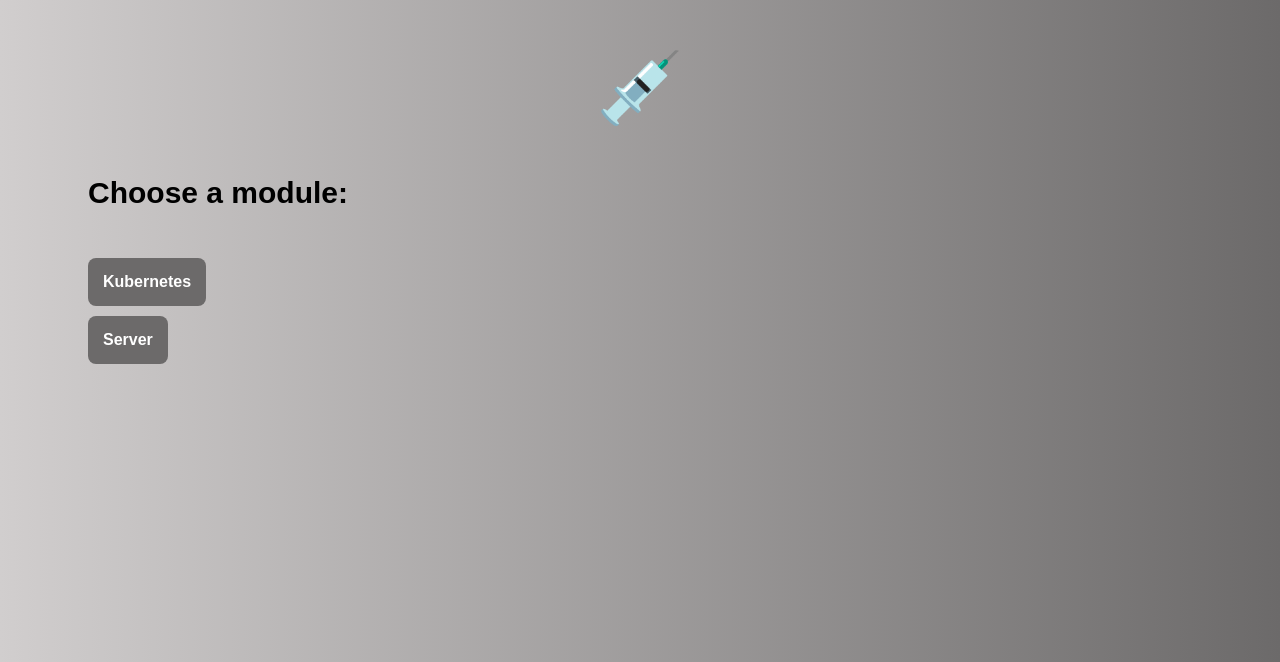
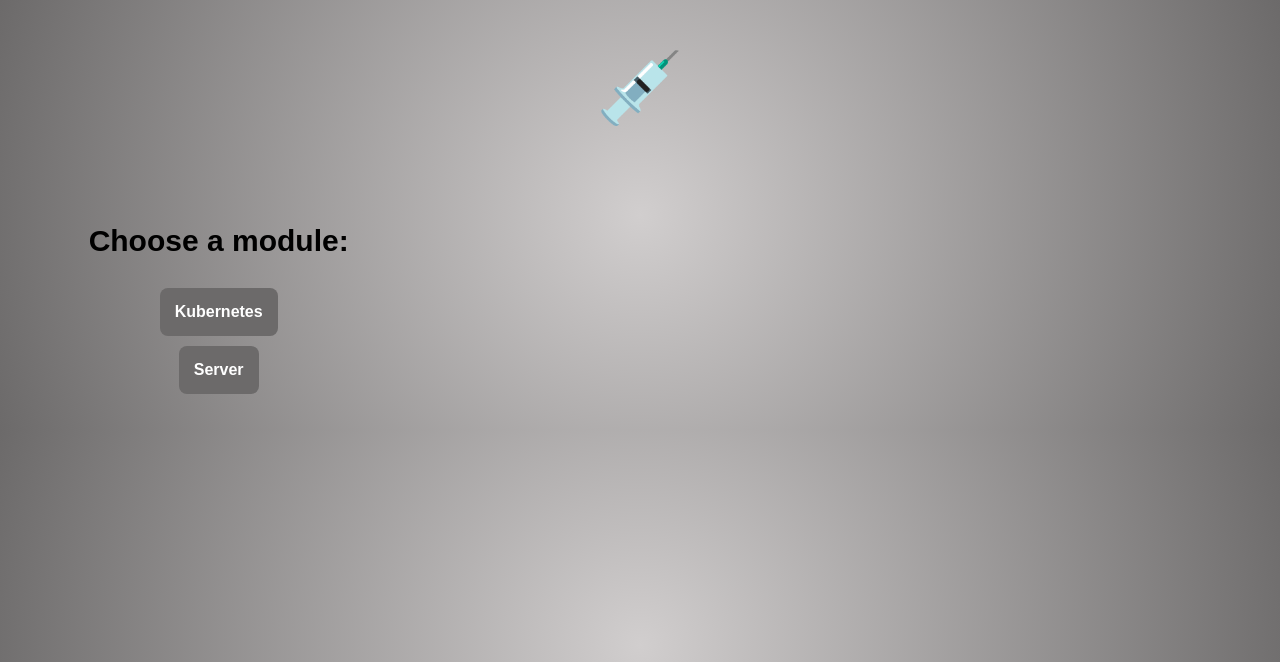
Before and after one commit to witkiewiczmikolaj/helbreder, a Flask app: page / in a window 1280 px wide. Shown: the top 662 px of the page. Run offline with Flask 2, Linux system fonts and the light colour scheme; parts of the project's set-up code (start-up, migrations or seed data) failed here and were passed over; some libraries are stand-ins or nearby versions.

Commit message:
CSS Styling

```diff
--- a/core/app.py
+++ b/core/app.py
@@ -21,23 +21,23 @@ def static_main():
 def object():
     with open(os.path.abspath("D:/helbreder/doc/possibilities.yml"), 'r') as stream:
         data = yaml.safe_load(stream)
-
+    act = "Choose an action:"
     action = str(request.args.get('jsdata'))
     action1 = data['modules'][f'{action}']['actions'][0].title()
     action2 = data['modules'][f'{action}']['actions'][1].title()
     action3 = data['modules'][f'{action}']['actions'][2].title()
-    return render_template("actions.html", action1 = action1, action2 = action2, action3 = action3)
+    return render_template("actions.html", action1 = action1, action2 = action2, action3 = action3, act = act)
 
 @helbreder.route('/targets')
 def action():
     with open(os.path.abspath("D:/helbreder/doc/possibilities.yml"), 'r') as stream:
         data = yaml.safe_load(stream)
-
+    targ = "Choose a target:"
     target = str(request.args.get('jsdata'))
     target1 = data['modules'][f'{target}']['targets'][0].title()
     target2 = data['modules'][f'{target}']['targets'][1].title()
     target3 = data['modules'][f'{target}']['targets'][2].title()
-    return render_template("targets.html", target1 = target1, target2 = target2, target3 = target3)
+    return render_template("targets.html", target1 = target1, target2 = target2, target3 = target3, targ = targ)
 
 @helbreder.route('/api',methods=['POST'])
 @auth.login_required
--- a/core/static/css/main.css
+++ b/core/static/css/main.css
@@ -1,6 +1,6 @@
 body {
     background: rgb(26,26,26);
-    background: linear-gradient(90deg, rgb(209, 206, 206) 0%, rgb(108, 106, 106) 100%);
+    background: radial-gradient(circle, rgb(209, 206, 206) 0%, rgb(108, 106, 106) 100%);
     text-align: left;
     font-family: Arial, Helvetica, sans-serif;
 }
@@ -8,7 +8,6 @@ body {
 p {
     font-weight: 600;
     font-size: 30px;
-    margin-left: 5rem;
 }
 
 h1 {
@@ -16,13 +15,16 @@ h1 {
     font-size: 70px;
 }
 
-.row {
-    display: flex;
+.row::after {
+    content: "";
+    display: table;
+    clear: both;
   }
 
-  .column {
-    flex: 25%;
-    margin-left: 5rem;
+.column {
+    float: left;
+    width: 33.33%;
+    text-align: center;
   }
 
 button {
@@ -44,3 +46,28 @@ button:hover {
     border-color: rgb(209, 206, 206);
     cursor: pointer;
 }
+
+.targ_butt:focus {
+    transform: scale(0.98);
+    box-shadow: 3px 2px 22px 1px rgb(20, 240, 0);
+}
+
+.welc_butt:focus {
+    transform: scale(0.98);
+    box-shadow: 3px 2px 22px 1px rgb(20, 240, 0);
+}
+
+.act_butt:focus {
+    transform: scale(0.98);
+    box-shadow: 3px 2px 22px 1px rgb(20, 240, 0);
+}
+
+.value_label {
+    align-items: center;
+}
+
+@media screen and (max-width: 600px) {
+    .column {
+      width: 100%;
+    }
+  }
--- a/core/templates/index.html
+++ b/core/templates/index.html
@@ -7,13 +7,13 @@
     </head>
     <body>
         <h1>&#128137;</h1>
-        <p>{{ welc }}</p>
         <br>
         <div class="row">
             <div class="column">
-                <button id="butt" type="button">{{ kubernetes }}</button>
+                <p>{{ welc }}</p>
+                <button class="welc_butt" id="butt" type="button">{{ kubernetes }}</button>
                 <br>
-                <button id="butt1" type="button">{{ server }}</button>
+                <button class="welc_butt" id="butt1" type="button">{{ server }}</button>
             </div>
             <div class="column">
                 <div id="actions"></div>
@@ -22,6 +22,10 @@
                 <div id="targets"></div>
             </div>
         </div>
+        <br>
+        <!--<div class="summary">
+            <p>I welcome you {{ module }} and I'm gonna do to you {{ action }} on your {{ target }}</p>
+        </div>-->
         <script src="https://ajax.googleapis.com/ajax/libs/jquery/3.1.1/jquery.min.js"></script>
         <script>
             $("#butt").mouseup(function(){
```
Also changed, not shown: core/templates/actions.html (+7 -6 lines), core/templates/targets.html (+7 -6 lines).
